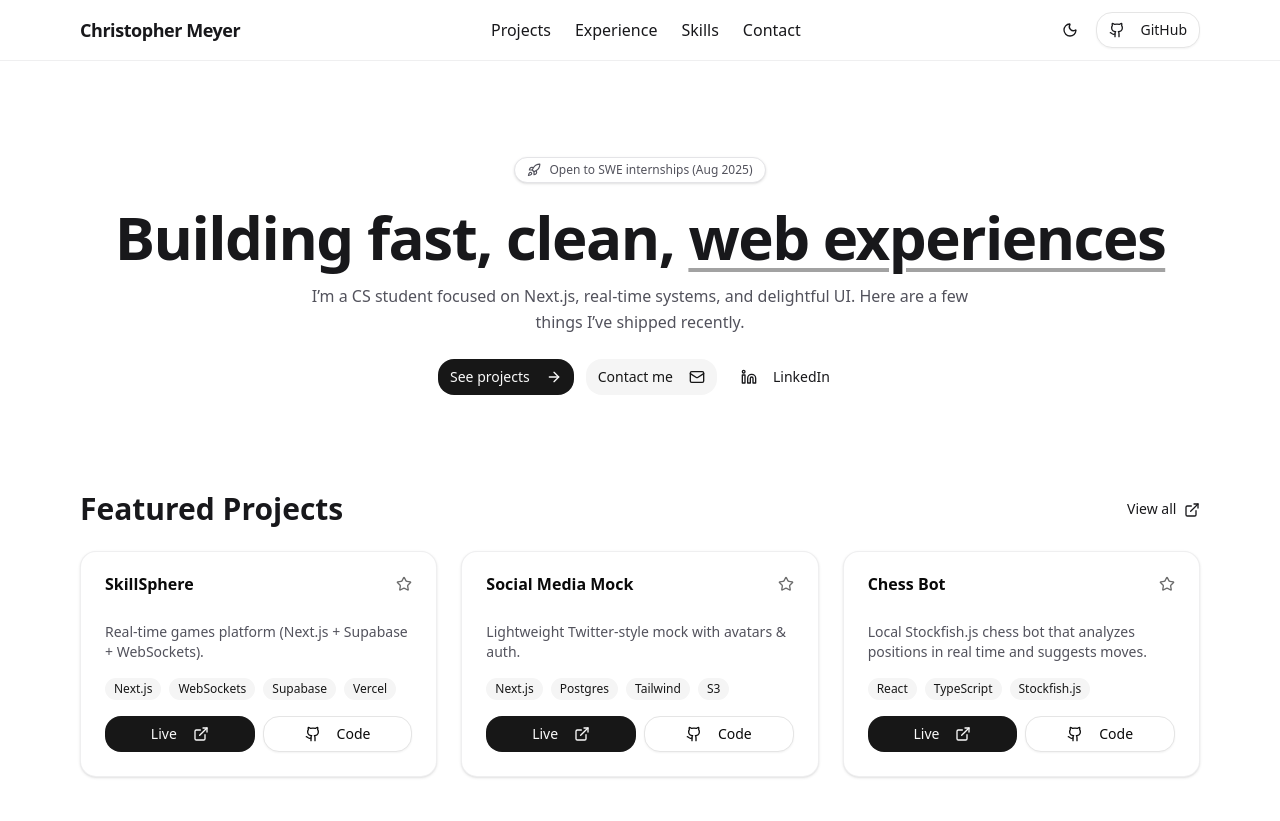
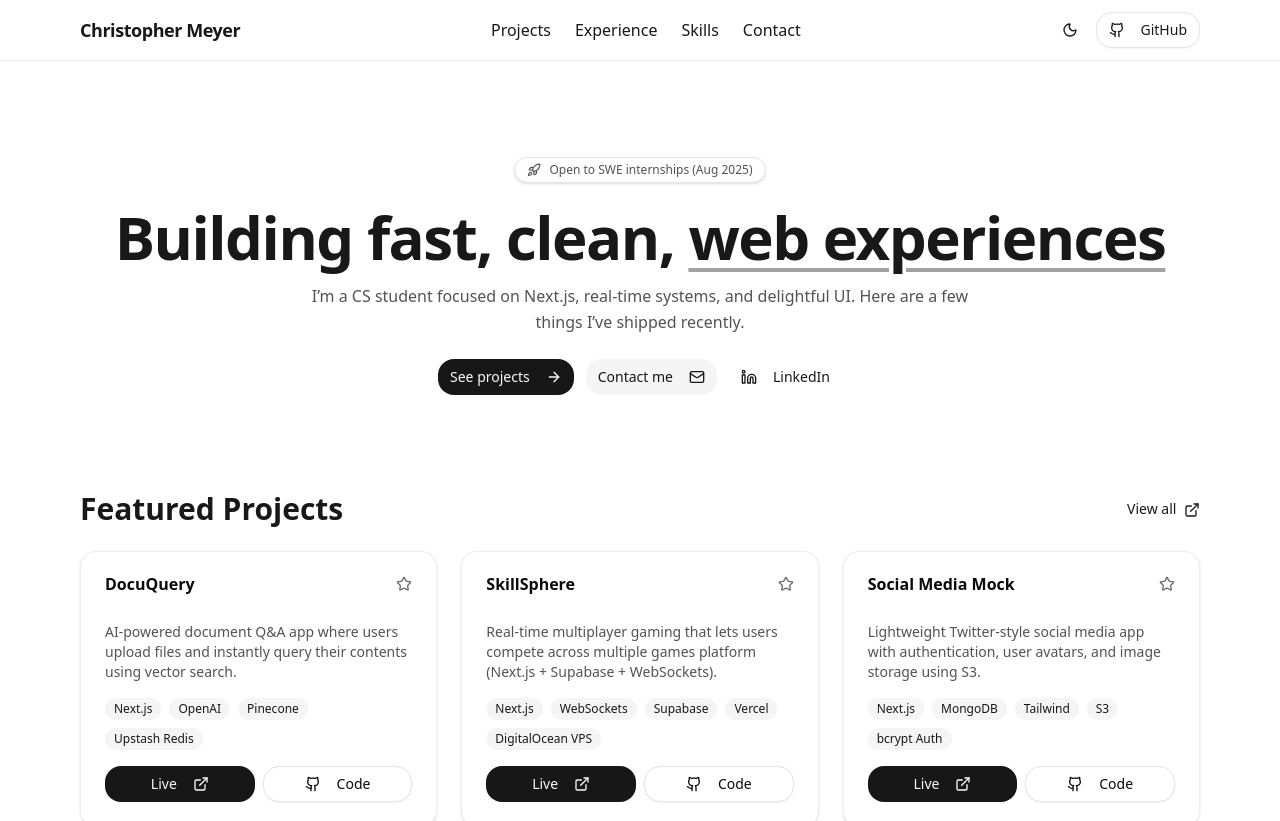
Before and after one commit to cameyer260/dev-portfolio, a Next.js app: page / in a window 1280 px wide. Shown: the top 821 px of the page. Built offline with nearby package versions, Linux system fonts and the light colour scheme.

Commit message:
updated portfolio to add new ai-doc-qa on it. also added github repo link for social media mock

```diff
--- a/app/page.tsx
+++ b/app/page.tsx
@@ -29,25 +29,26 @@ export default function PortfolioPage() {
 
   const projects = [
     {
+      title: "DocuQuery",
+      blurb:
+        "AI-powered document Q&A app where users upload files and instantly query their contents using vector search.",
+      tags: ["Next.js", "OpenAI", "Pinecone", "Upstash Redis"],
+      href: "https://www.docuquery.online",
+      repo: "https://github.com/cameyer260/ai-doc-qa",
+    },
+    {
       title: "SkillSphere",
-      blurb: "Real‑time games platform (Next.js + Supabase + WebSockets).",
-      tags: ["Next.js", "WebSockets", "Supabase", "Vercel"],
+      blurb: "Real‑time multiplayer gaming that lets users compete across multiple games platform (Next.js + Supabase + WebSockets).",
+      tags: ["Next.js", "WebSockets", "Supabase", "Vercel", "DigitalOcean VPS"],
       href: "https://playskillsphere.com",
       repo: "https://github.com/cameyer260/skillsphere",
     },
     {
       title: "Social Media Mock",
-      blurb: "Lightweight Twitter‑style mock with avatars & auth.",
-      tags: ["Next.js", "Postgres", "Tailwind", "S3"],
-      href: "https://github.com/thispagedoesntexist",
-      repo: "https://github.com/thispagedoesntexist",
-    },
-    {
-      title: "Chess Bot",
-      blurb: "Local Stockfish.js chess bot that analyzes positions in real time and suggests moves.",
-      tags: ["React", "TypeScript", "Stockfish.js"],
-      href: "https://github.com/thispagedoesntexist",
-      repo: "https://github.com/thispagedoesntexist",
+      blurb: "Lightweight Twitter-style social media app with authentication, user avatars, and image storage using S3.",
+      tags: ["Next.js", "MongoDB", "Tailwind", "S3", "bcrypt Auth"],
+      href: "https://github.com/cameyer260/social-media-mock",
+      repo: "https://github.com/cameyer260/social-media-mock",
     },
   ];
 
```
